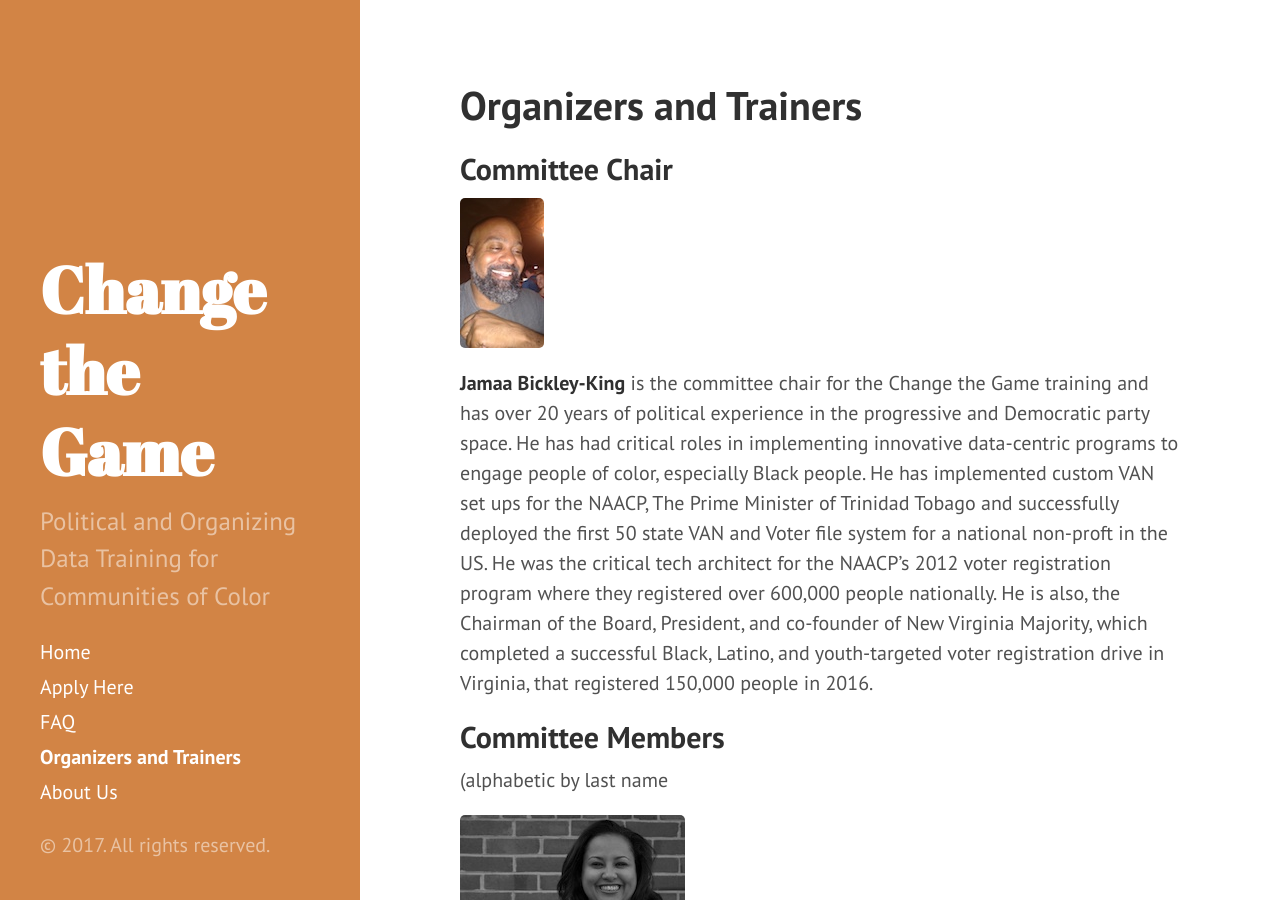
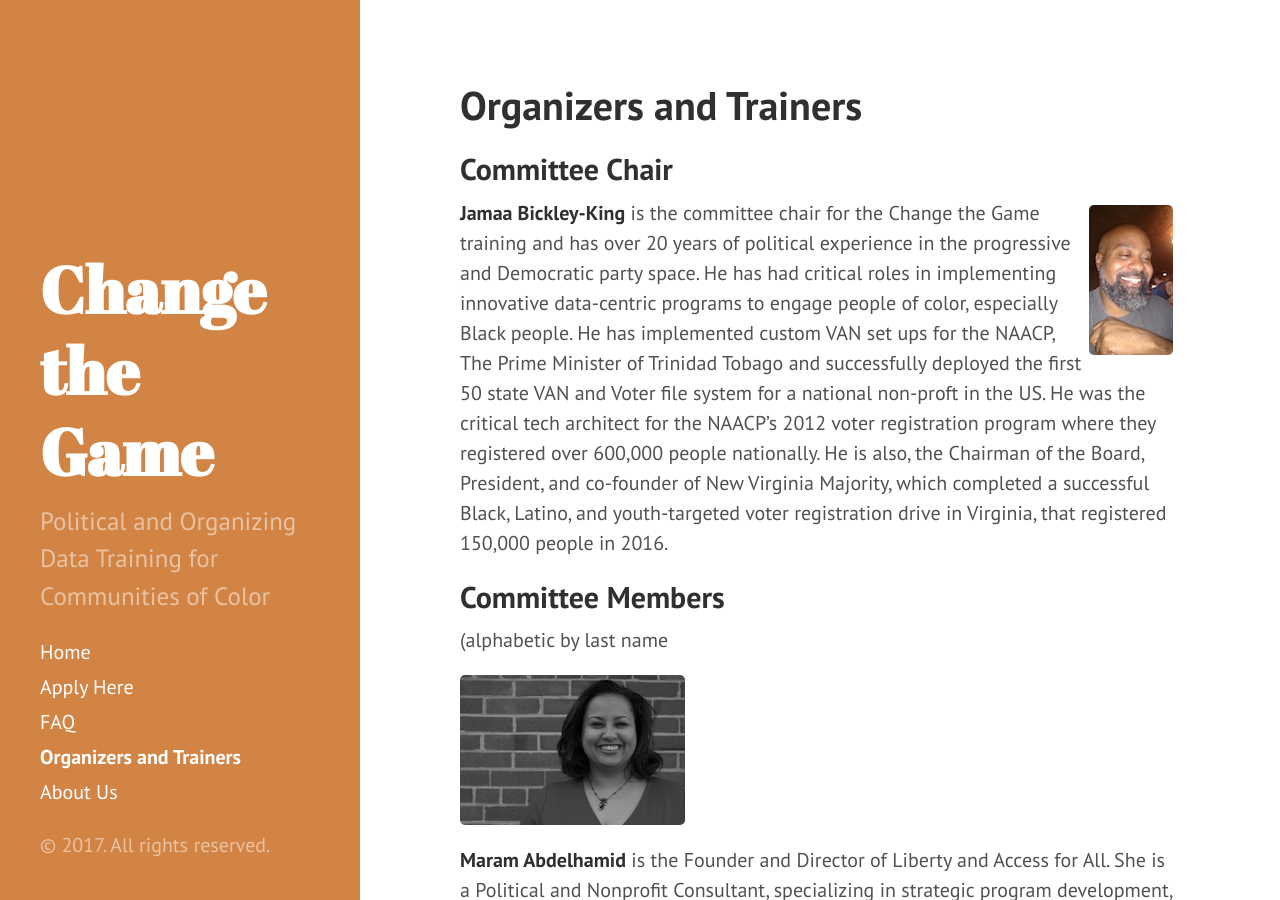
Before and after one commit to anniejw6/changethegame_site, a Jekyll site: the page built from trainers.md, in a window 1280 px wide and 900 px high. Built offline with Jekyll 4.4.1, drawn with Linux system fonts in a browser that asks for light colours.

Commit message:
Update trainers.md

```diff
--- a/trainers.md
+++ b/trainers.md
@@ -4,7 +4,7 @@ title: Organizers and Trainers
 ---
 ## **Committee Chair**
 
-![Jamaa Bickley-King]({{ site.url }}/public/Jamaa.jpg)
+![Jamaa Bickley-King]({{ site.url }}/public/Jamaa.jpg){:style="float: right;margin-right: 7px;margin-top: 7px;"}
 **Jamaa Bickley-King** is the committee chair for the Change the Game training and has over 20 years of political experience in the progressive and Democratic party space. He has had critical roles in implementing innovative data-centric programs to engage people of color, especially Black people. He has implemented custom VAN set ups for the NAACP, The Prime Minister of Trinidad Tobago and successfully deployed the first 50 state VAN and Voter file system for a national non-proft in the US. He was the critical tech architect for the NAACP's 2012 voter registration program where they registered over 600,000 people nationally. He is also, the Chairman of the Board, President, and co-founder of New Virginia Majority, which completed a successful Black, Latino, and youth-targeted voter registration drive in Virginia, that registered 150,000 people in 2016.
 
 ## **Committee Members**
```
